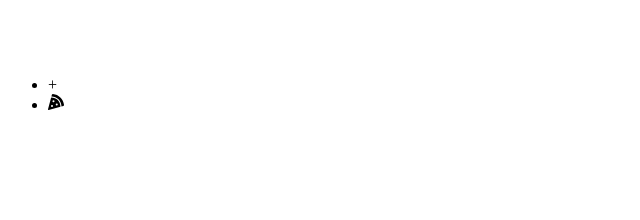
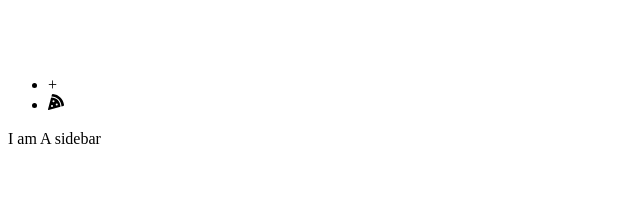
Before and after one commit to AlanisYates/todoist-clone, a React (Create React App) app: page / in a window 1280 px wide. Shown: the top 220 px of the page, without its empty margins (0-640 px from the left). Built offline with nearby package versions, Linux system fonts and the light colour scheme.

Commit message:
adding in content and sidebar

```diff
--- a/src/App.js
+++ b/src/App.js
@@ -1,8 +1,10 @@
 import React from 'react';
 import { Header } from './components/layout/Header';
+import { Content } from './components/layout/Content';
 
 export const App = () => (
   <div className="App">
     <Header />
+    <Content />
   </div>
 );
--- /dev/null
+++ b/src/components/layout/Content.js
@@ -0,0 +1,8 @@
+import React from 'react';
+import { Sidebar } from './Sidebar'
+
+export const Content = () => (
+    <section>
+        <Sidebar />
+    </section>
+)
--- /dev/null
+++ b/src/components/layout/Sidebar.js
@@ -0,0 +1,5 @@
+import React from 'react';
+
+export const Sidebar = () => (
+    <p>I am A sidebar</p>
+)
```
